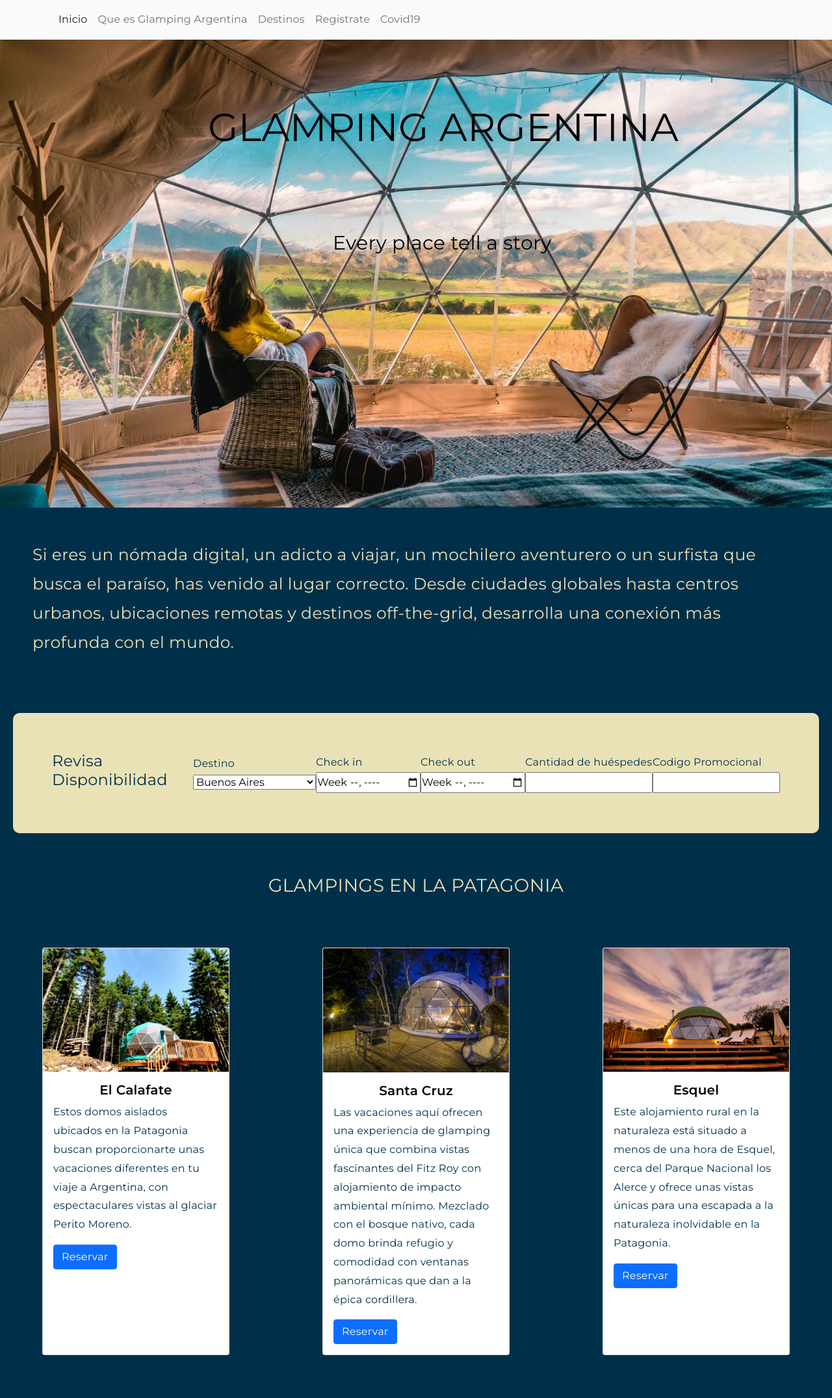
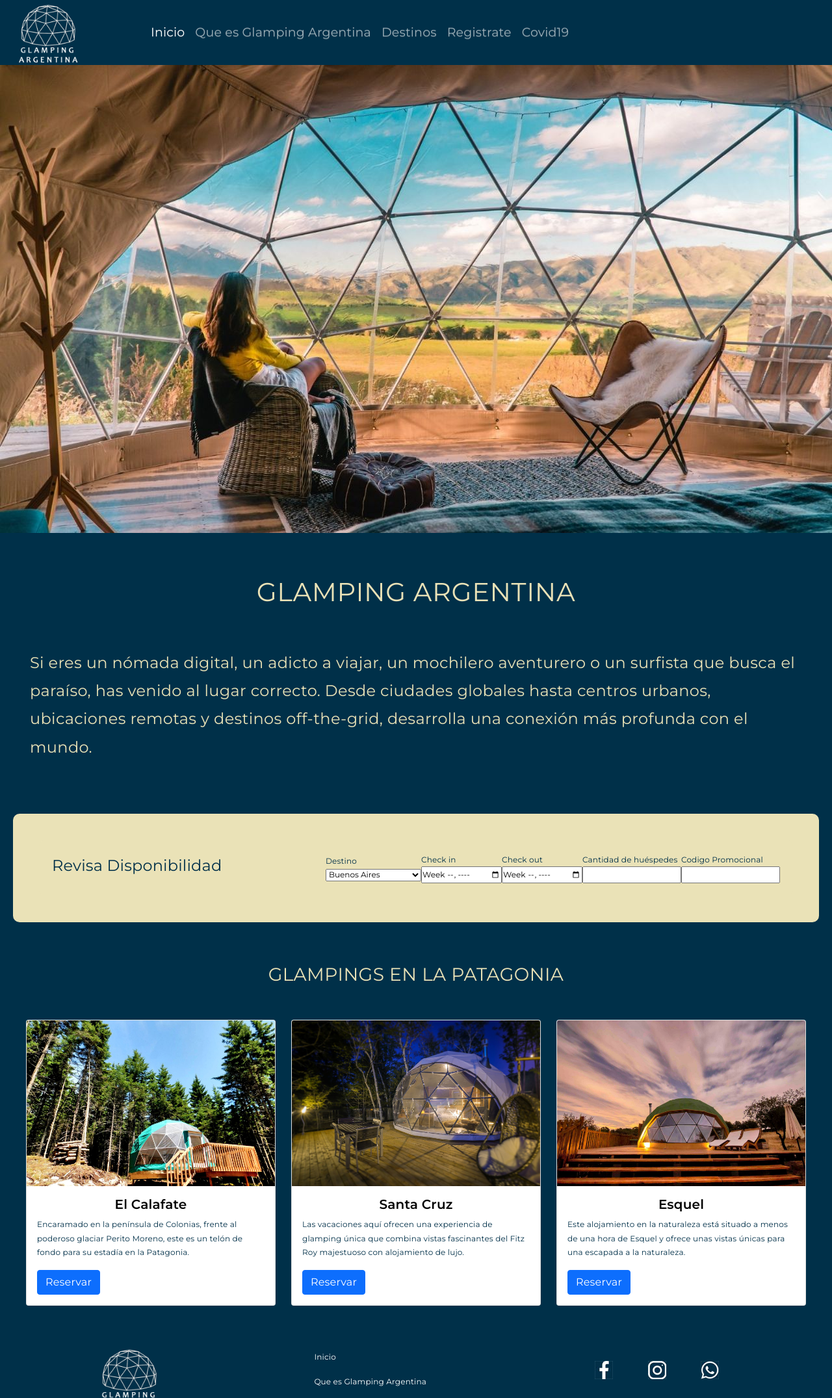
Before and after one commit to LucasCola94/Mi-repositorio, a website: page index.html in a window 1280 px wide. Shown: the top 2151 px of the page at 65% size. Drawn offline with nearby package versions, Linux system fonts and the light colour scheme.

Commit message:
Detalles finales

```diff
--- a/index.html
+++ b/index.html
@@ -23,17 +23,20 @@
 
   </head>
   <body class="body">
-    <!--HEADER-->
-    <header class="header">
-        <div class="btn-light menu">
-                <section class="container ">
-                <nav class="navbar navbar-expand-lg navbar-light ">
+    <!--Encabezado con Boostrap-->
+    <header class="menu container-fluid">
+      <nav class="navbar navbar-expand-lg navbar-dark" style="padding: 0 !important;">
+          <div class="container-fluid">
             <div>
-                      <button class="navbar-toggler" type="button" data-bs-toggle="collapse" data-bs-target="#navbarNavAltMarkup" aria-controls="navbarNavAltMarkup" aria-expanded="false" aria-label="Toggle navigation">
+              <img src="Media/logo.png" alt="Logo" width="100px" height="100px">
+            </div>
+              <button class="navbar-toggler" type="button" data-bs-toggle="collapse"
+                  data-bs-target="#navbarNavAltMarkup" aria-controls="navbarNavAltMarkup" aria-expanded="false"
+                  aria-label="Toggle navigation">
                   <span class="navbar-toggler-icon"></span>
               </button>
               <div class="collapse navbar-collapse" id="navbarNavAltMarkup">
-                        <div class="navbar-nav w-100 justify-content-space-between " >
+                  <div class="navbar-nav encabezado">
                     <a class="nav-link active" href="index.html">Inicio</a>
                     <a class="nav-link" href="Que_es_Glamping_Argentina.html">Que es Glamping Argentina</a>
                     <a class="nav-link" href="Destinos.html">Destinos</a>
@@ -45,19 +48,20 @@
           </div>
       </nav>
 
+    </header>
+    <section>
+        <div>
+          <img class="lucasimg" src="Media/portada.jpg"   alt="Glamping Argentina"  width="100%" height="100%">
+          <h1 class="Titulos2"> Glamping Argentina</h1>
+        </div>
     </section>
-        </div>
-        <div>
-          <img class="lucasimg" src="Media/portada.jpg"   alt="Glamping Argentina"  width="100%" height="660px">
-          <h1 class="Titulo"> Glamping Argentina</h1>
-          <p class="Subtitulo"> Every place tell a story</p>
-        </div>
-    </header>
 
+<!-- introducción contando de que se trata la pagina -->
     <section class="Parrafo1 ">
       <p>Si eres un nómada digital, un adicto a viajar, un mochilero aventurero o un surfista que busca el paraíso, has venido al lugar correcto. Desde ciudades globales hasta centros urbanos, ubicaciones remotas y destinos off-the-grid, desarrolla una conexión más profunda con el mundo.</p>
     </section>
 
+    <!-- Reservas a traves de formularios -->
     <section class="Reservas">
       <form
       action="action.html"
@@ -97,52 +101,64 @@
     </section>
 
     <h3 class="Titulos2"> Glampings en la Patagonia</h3>
-    <article class="tarjetas ">
-      <div class="card hover " style="width: 18rem;">
-        <img src="Media/img1.jpg" class="card-img-top animacion2" alt="Glamping">
+
+      <section class="tarjetas2" >
+        <div class="row row-cols-1 row-cols-md-3 g-4 ">
+          <div class="col">
+            <div class="card">
+              <img src="Media/img1.jpg" class="card-img-top animacion" alt="Glam el chalten">
               <div class="card-body">
-          <h5 class="card-title tit">El Calafate </h5>
-          <p class="card-text">Estos domos aislados ubicados en la Patagonia buscan proporcionarte unas vacaciones diferentes en tu viaje a Argentina, con espectaculares vistas al glaciar Perito Moreno.</p>
+                <h5 class="card-title tit"> El Calafate</h5>
+                <p class="card-text">Encaramado en la península de Colonias, frente al poderoso glaciar Perito Moreno, este es un telón de fondo  para su estadía en la Patagonia.</p>
                 <a href="#" class="btn btn-primary">Reservar</a>
               </div>
             </div>
-      <div class="card hover " style="width: 18rem;">
-        <img src="Media/img2.jpg" class="card-img-top animacion2" alt="Glamping">
+          </div>
+          <div class="col">
+            <div class="card">
+              <img src="Media/img2.jpg" class="card-img-top animacion" alt="glamp Mendoza">
               <div class="card-body">
-          <h5 class="card-title tit">Santa Cruz </h5>
-          <p class="card-text">Las vacaciones aquí ofrecen una experiencia de glamping única que combina vistas fascinantes del Fitz Roy con alojamiento de impacto ambiental mínimo. Mezclado con el bosque nativo, cada domo brinda refugio y comodidad con ventanas panorámicas que dan a la épica cordillera.</p>
+                <h5 class="card-title tit">Santa Cruz</h5>
+                <p class="card-text">Las vacaciones aquí ofrecen una experiencia de glamping única que combina vistas fascinantes del Fitz Roy majestuoso con alojamiento de lujo.</p>
                 <a href="#" class="btn btn-primary">Reservar</a>
               </div>
             </div>
-      <div class="card hover " style="width: 18rem;">
-        <img src="Media/imag3.jpg" class="card-img-top animacion2" alt="Glamping">
+          </div>
+          <div class="col">
+            <div class="card">
+              <img src="Media/imag3.jpg" class="card-img-top animacion" alt="glam Cba">
               <div class="card-body">
                 <h5 class="card-title tit">Esquel</h5>
-          <p class="card-text">Este alojamiento rural en la naturaleza está situado a menos de una hora de Esquel, cerca del Parque Nacional los Alerce y ofrece unas vistas únicas para una escapada a la naturaleza inolvidable en la Patagonia.</p>
+                <p class="card-text">Este alojamiento  en la naturaleza está situado a menos de una hora de Esquel y ofrece unas vistas únicas para una escapada a la naturaleza.</p>
                 <a href="#" class="btn btn-primary">Reservar</a>
               </div>
             </div>
+          </div>
+        </section>
 
 
     </article>
-
+<!-- footer con logo , enlace a redes sociales y a las secciones del sitio -->
     <footer class="footer">
 
       <div> <img src="Media/logo.png" alt="Logo" width="100px" height="100px"> </div>
 
       <div class="">
-        <a class="nav-link active Menufooter" aria-current="page" href="index.html">Inicio</a>
+        <nav><a class="nav-link active Menufooter" aria-current="page" href="index.html">Inicio</a>
           <a class="nav-link active Menufooter" aria-current="page" href="Que_es_Glamping_Argentina.html">Que es Glamping Argentina</a>
           <a class="nav-link active Menufooter" aria-current="page" href="Destinos.html">Destinos</a>
           <a class="nav-link active Menufooter" aria-current="page" href="Registrate.html">Registrate</a>
           <a class="nav-link active Menufooter" aria-current="page" href="covid19.html">Covid19</a>
+        </nav>
       </div>
 
 
       <div>
-        <img class="Redes" src="Media/Facebook.jpg " alt="redes sociales" width="28px" height="28px">
-        <img class="Redes" src="Media/Instagram.jpg" alt="redes sociales"  width="28px" height="28px">
-        <img class="Redes" src="Media/Whatsapp.jpg"alt="redes sociales" width="28px" height="28px">
+        <nav>
+          <a href="https://www.facebook.com" target="_blank"><img class="Redes" src="Media/Facebook.jpg "  alt="Logo Facebook" width="28px" height="28px"></a>
+          <a href="https://www.instagram.com" target="_blank"><img class="Redes" src="Media/Instagram.jpg"  alt= "Logo Instagram"  width="28px" height="28px"></a>
+          <a href="https://www.Whatsapp.com" target="_blank"><img class="Redes" src="Media/Whatsapp.jpg" alt="Logo Whatsapp" width="28px" height="28px"></a>
+        </nav>
       </div>
 
 
--- a/scss/prueba.scss
+++ b/scss/prueba.scss
@@ -23,94 +23,86 @@
     font-weight: 400;
     font-style: normal;
     display: block;
+    @media screen and (min-width: 1024px){
+        font-size: 14px;
+        line-height: 1.8em;
+        letter-spacing: .015em;
+        font-weight: 300;
 
-
-}
-
-
-.menu{background-color:#C39D6F ;
-    color: $secondary-color;
-
-
-}
-
-.Titulo{
-    position: absolute;
-    top: 20%;
-    left: 28%;
-    font-size: 80px;
-    text-transform: uppercase;
-    color: $tercery-color;
-    @media screen and (max-width: 1340px){
-        font-size: 60px;
-        top: 20%;
-        left: 25%;
-        right: 15%;
 
 
     }
-    @media screen and (max-width: 720px){
-        font-size: 30px;
-        top: 15%;
-        left: 15%;
-        right: 15%;
-    }
-    @media screen and (max-width: 360px){
-        font-size: 20px;
-        top: 15%;
-        left: 15%;
-        right: 15%;
+
+    @media only screen and (min-width: 768px){
+
+    font-size: 12px;
+    line-height: 1.8em;
+    letter-spacing: .015em;
+    font-weight: 200;}
+}
+
+.menu {
+    background-color :$primary-color !important;
+    color: $secondary-color !important;
+
+  }
+.navbar-brand {
+    font-size: 2.25rem;}
+.encabezado a {
+        text-decoration: none;
+        color: $secondary-color;
+        font-size: 19px;
+        transition: all 0.2s ease-out;
+        padding: 0 20px;
+        text-shadow: rgba(185, 185, 185, 0.233) 0 1px;
+        position: relative;
+        left: 100px;
+      }
+
+/*.Titulo{
+    position: absolute;
+    top: 25%;
+    right: 10%;
+    left: 15%;
+    font-size: 2.5rem;
+    text-transform: uppercase;
+    color: $tercery-color;
+
+    @media screen and (min-width: 1024px){
+        top: 25%;
+    right: 10%;
+    left: 10%;
+    font-size: 90px;
 
 
+
+    }
+
+    @media only screen and (min-width: 768px){
+        font-size: 70px;
+        top: 30%;
+        right: 10%;
+        left: 10%;
     }
 
 
 
 
 
+}*/
 
-}
-.Titulo3{
-    position: absolute;
-    top: 20%;
-    left: 20%;
-    font-size: 70px;
-    text-transform: uppercase;
-    color: $tercery-color;
-    @media screen and (max-width: 720px){
-        font-size: 40px;
-        top: 20%;
-        left: 20%;
-    }
-    @media screen and (max-width: 360px){
-        font: size 20px;
-        top: 5%;
-        left: 5%;
-    }
-
-
-
-}
 
 
 
 
 .Subtitulo{
     position: absolute;
-    top: 45%;
+    top: 48%;
     left: 40%;
     font-size: 50px;
     color: $tercery-color;
-    @media screen and (max-width: 720px){
+    @media screen and (max-width: 1024px){
         display: none;
-    }
-    @media screen and (max-width: 1340px){
-        font-size: 30px;
-        top: 45%;
-        left: 40%;
-        right: 15%;
-
-
     }
 
 
@@ -142,6 +134,19 @@
     font-weight: 400;
     justify-content: center;
     align-items: center;
+    @media only screen and (min-width: 768px){
+    font-size: 20px;
+    padding: 40px;
+    margin: 2px;
+    font-weight: 150;
+    @media only screen and (min-width: 1024px){
+        font-size: 24px;
+        padding: 45px;
+        margin: 1px;
+        font-weight: 200;
+    }
+
+    }
 }
 
 .Reservas{
@@ -156,9 +161,13 @@
     letter-spacing: .015em;
     justify-content: center;
     align-items: center;
-    @media screen and (max-width: 720px){
-        display: none;
+    @media screen and (max-width: 1024px){
+        display: block;
+        text-align: center;
+        margin: 10px;
+
     }
+
 
 
 }
@@ -193,26 +202,16 @@
 
 }
 .tarjetas{
-    display: flex;
-    justify-content: space-between;
+    @include margenes;
     padding: 20px;
-    margin: 60px;
-    cursor: zoom-in;
     color: $primary-color;
-    @media screen and (max-width: 720px) {
-        padding: 10px;
-        display: flex;
-        flex-direction: column;
-    }
-
-        @media screen and (max-width: 360px) {
-            padding: 5px;
-            display: flex;
-            flex-direction: column;}
-        padding: 5px;
-
-
+    margin: 5px;
 }
+.animacion1{
+    transition: filter 0.1s;
+    filter: grayscale (100%)};
+.animacion1:hover{
+    filter: $secondary-color(0%); }
 
 
 
@@ -310,7 +309,13 @@
 
 }
 .Menufooter{
-    color: white !important;
+    color: white ;
+    -webkit-transition: 1s linear;
+    transition: background-color .5s;
+
+}
+.Menufooter a:hover{
+    color:#C39D6F ;
 
 }
 
```
Also changed, not shown: Destinos.html (+30 -20 lines), Que_es_Glamping_Argentina.html (+21 -15 lines), Registrate.html (+21 -15 lines), covid19.html (+18 -16 lines), css/style.css, scss/prueba.css, 1 other file. Lines whose indentation alone changed are shown as unchanged.
